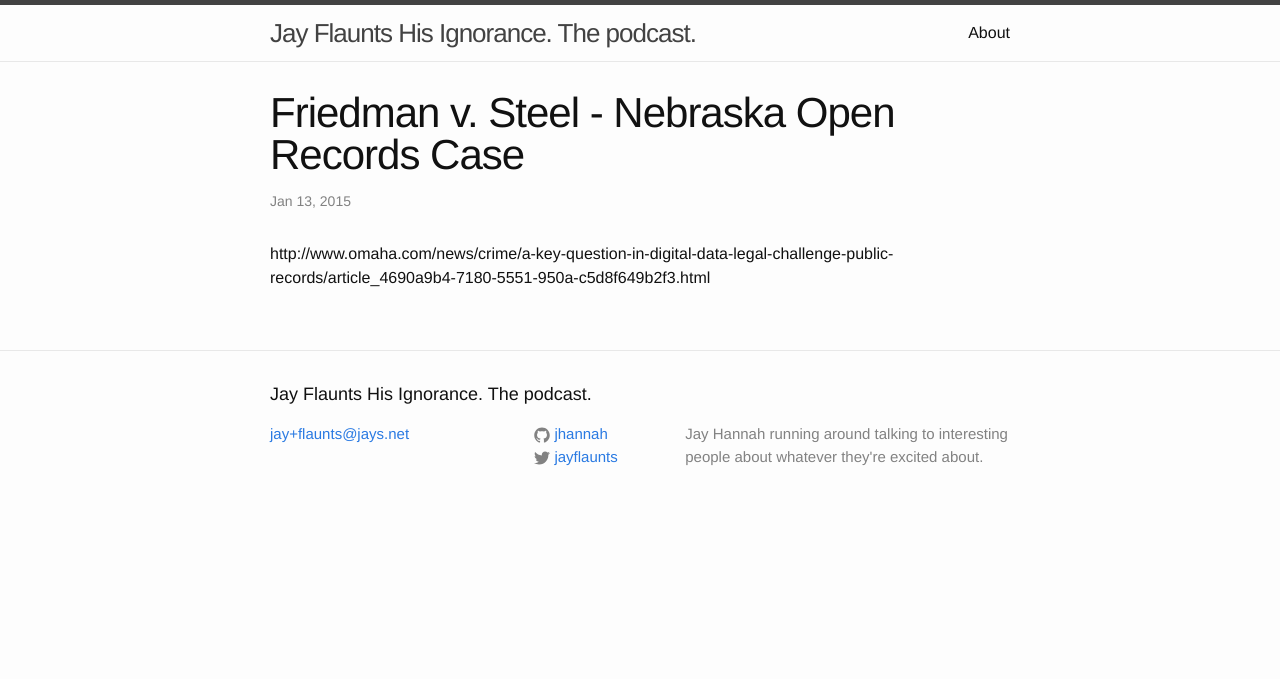
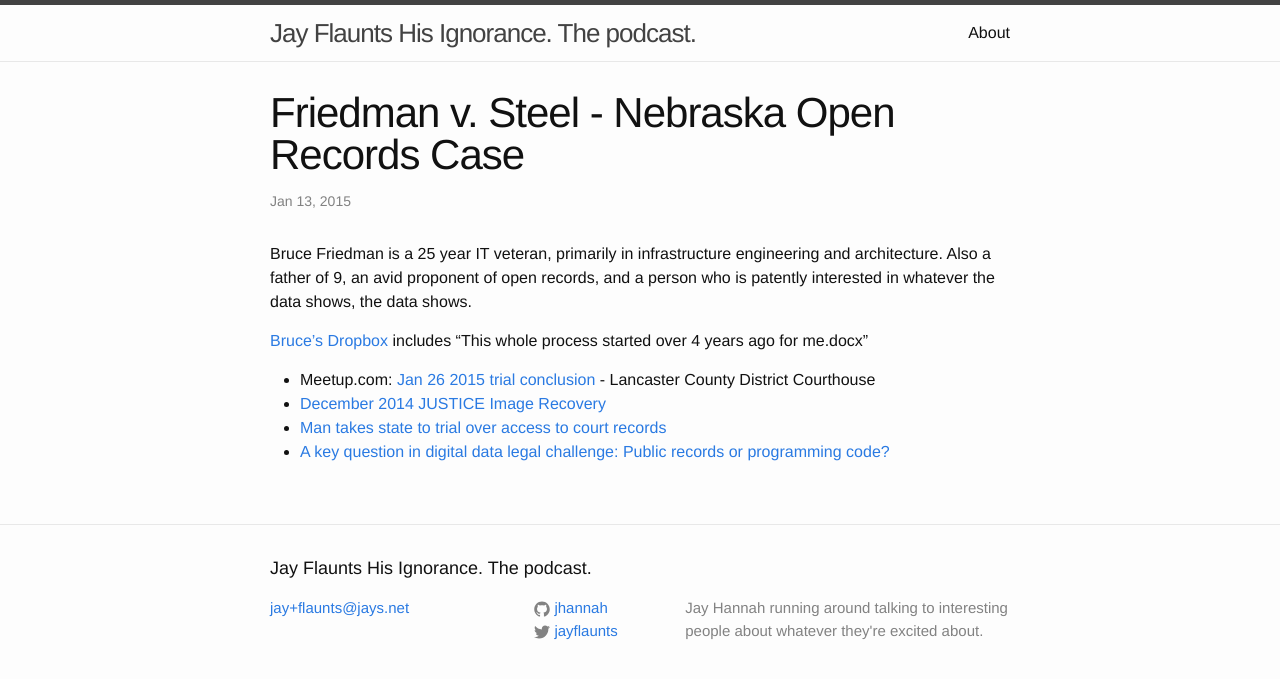
Before and after one commit to jhannah/jayflaunts, a Jekyll site: the page built from _posts/2015-01-13-friedman-v-steel.markdown, in a window 1280 px wide. Shown: the top 679 px of the page. Built offline with Jekyll 4.4.1, drawn with Linux system fonts in a browser that asks for light colours.

Commit message:
More Friedman links

```diff
--- a/_posts/2015-01-13-friedman-v-steel.markdown
+++ b/_posts/2015-01-13-friedman-v-steel.markdown
@@ -5,4 +5,15 @@ date:   2015-01-13 13:27:34
 categories:
 ---
 
-http://www.omaha.com/news/crime/a-key-question-in-digital-data-legal-challenge-public-records/article_4690a9b4-7180-5551-950a-c5d8f649b2f3.html
+Bruce Friedman is a 25 year IT veteran, primarily in infrastructure engineering and
+architecture. Also a father of 9, an avid proponent of open records, and a person
+who is patently interested in whatever the data shows, the data shows.
+
+[Bruce's Dropbox](https://www.dropbox.com/sh/vb7jze4fhj87zjc/AAChYVo1sb6edYROdrIyXaO3a?dl=0) includes
+"This whole process started over 4 years ago for me.docx"
+
+* Meetup.com: [Jan 26 2015 trial conclusion](http://www.meetup.com/Open-Nebraska-Meetup/events/219759047/) -
+  Lancaster County District Courthouse
+* [December 2014 JUSTICE Image Recovery](https://supremecourt.nebraska.gov/14239/december-2014-justice-image-recovery)
+* [Man takes state to trial over access to court records](http://journalstar.com/news/local/article_5afbc39a-f3dc-5edf-97f2-e95ee4901c1e.html)
+* [A key question in digital data legal challenge: Public records or programming code?](http://www.omaha.com/news/crime/a-key-question-in-digital-data-legal-challenge-public-records/article_4690a9b4-7180-5551-950a-c5d8f649b2f3.html)
```
